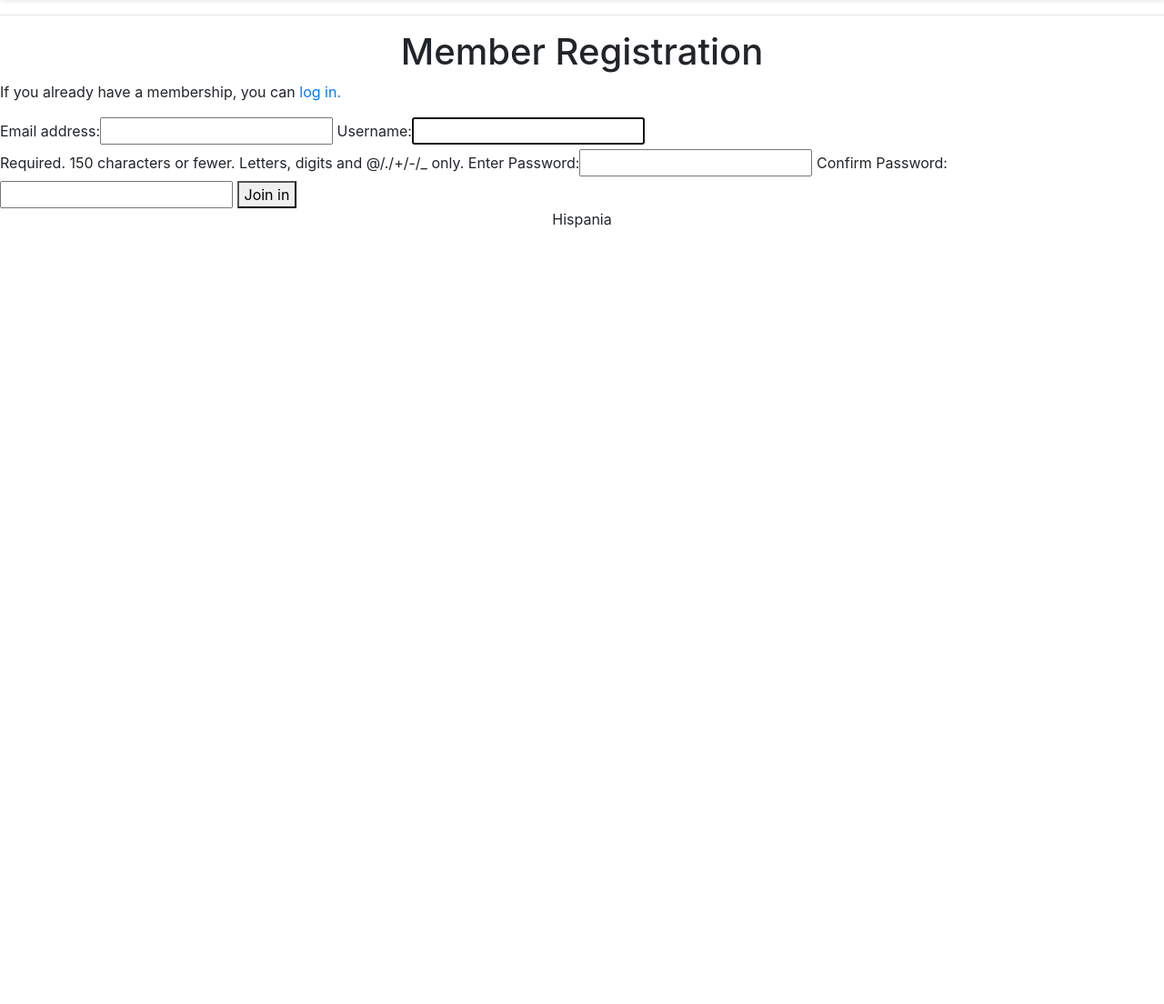
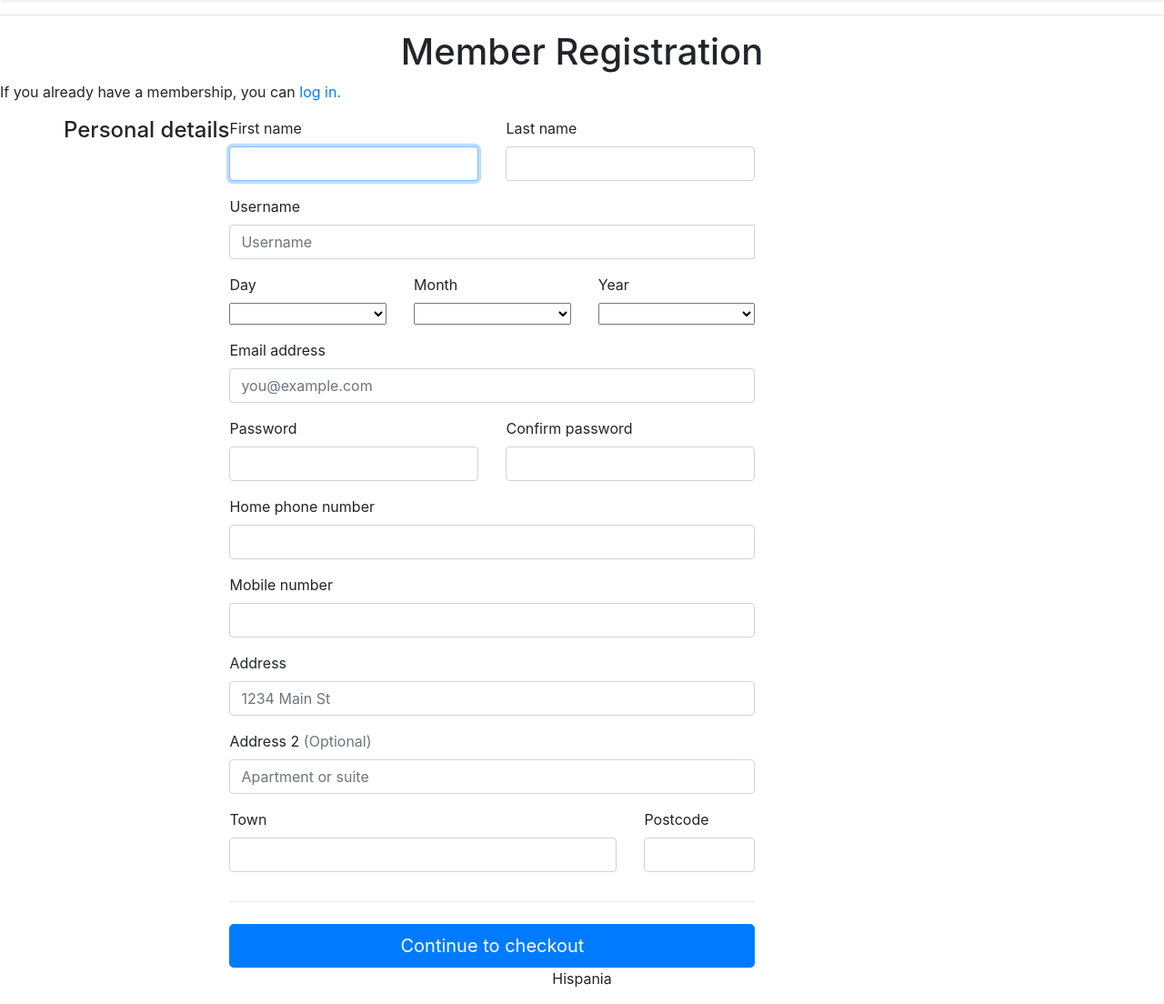
Before and after one commit to JK27/hispania, a Django app: page /accounts/join/ in a window 1280 px wide. Shown: the part 48-1152 px from the top of the page at 91% size. Before the commit the page ends 299 px from the top, so only its background shows below. Run offline with Django 3.2, Linux system fonts and the light colour scheme; lists and menus that the app fills with data are empty; some libraries are stand-ins or nearby versions.

Commit message:
Basic styled join.html

```diff
--- a/accounts/forms.py
+++ b/accounts/forms.py
@@ -17,7 +17,11 @@
 
     class Meta:
         model = User
-        fields = ['email', 'username', 'password1', 'password2']
+        # fields = ['email', 'username', 'password1', 'password2']
+        fields = ['firstName', 'lastName', 'username', 'dob',
+                  'email', 'password1', 'password2',
+                  'address1', 'address2', 'town', 'postcode',
+                  'landline', 'mobile']
 
     def clean_email(self):
         email = self.cleaned_data.get('email')
--- a/accounts/templates/join.html
+++ b/accounts/templates/join.html
@@ -1,20 +1,150 @@
 <!DOCTYPE html>
 {% extends 'base.html' %}
-
 {% load bootstrap_tags %}
 
 {% block page_title %}Join In Page{% endblock %}
 
 {% block page_heading %}Member Registration{% endblock %}
 
+
 {% block content %}
 <!-- Message to redirect to login page for already members -->
 <p>If you already have a membership, you can <a href="{% url 'login' %}">log in.</a></p>
 
 <!--------------------------------------------------------- Join in form -->
-<form method="POST">
+<!-- <form method="POST">
 	{% csrf_token %}
 	{{ join_form | as_bootstrap }}
 	<button type="submit">Join in</button>
-</form>
+</form> -->
+
+<div class="container">
+	<div class="row">
+		<h4 class="mb-3">Personal details</h4>
+		<form class="form-join" method="POST">
+        {% csrf_token %}
+			<div class="row">
+				<!-- First name -->
+				<div class="col-md-6 mb-3 form-group" id="div_id_firstName">
+					<label for="id_firstName">First name</label>
+					<input type="text" class="form-control" id="id_firstName" placeholder="" required="" autofocus>
+					<div class="invalid-feedback">
+						Valid first name is required.
+					</div>
+				</div>
+				<!-- Last name -->
+				<div class="col-md-6 mb-3" id="div_id_lastName">
+					<label for="id_lastName">Last name</label>
+					<input type="text" class="form-control" id="id_lastName" placeholder="" required="">
+					<div class="invalid-feedback">
+						Valid last name is required.
+					</div>
+				</div>
+			</div>
+			<!-- Username -->
+			<div class="mb-3" id="div_id_username">
+				<label for="id_username">Username</label>
+				<div class="input-group">
+					<input type="text" class="form-control" id="id_username" placeholder="Username" required="">
+					<div class="invalid-feedback" style="width: 100%;">
+						Your username is required.
+					</div>
+				</div>
+			</div>
+			<!-- Date of birth -->
+			<div class="row" id="div_dob">
+				<div class="col-md-4 mb-3" id="div_id_dobDay">
+					<label for="id_dobDay">Day</label>
+					<select class="custome-select d-block w-100" id="id_dobDay" required>
+                    <option value="Day"></option>
+                    </select>
+					<div class="invalid-feedback">Please select a valid day.</div>
+				</div>
+				<div class="col-md-4 mb-3" id="div_id_dobMonth">
+					<label for="id_dobMonth">Month</label>
+					<select class="custome-select d-block w-100" id="id_dobMonth" required>
+                    <option value="Month"></option>
+                    </select>
+					<div class="invalid-feedback">Please select a valid month.</div>
+				</div>
+				<div class="col-md-4 mb-3" id="div_id_dobYear">
+					<label for="id_dobYear">Year</label>
+					<select class="custome-select d-block w-100" id="id_dobYear" required>
+                    <option value="Year"></option>
+                    </select>
+					<div class="invalid-feedback">Please select a valid year.</div>
+				</div>
+			</div>
+			<!-- Email address -->
+			<div class="mb-3" id="div_id_email">
+				<label for="id_email">Email address</label>
+				<input type="email" class="form-control" id="id_email" placeholder="you@example.com" required>
+				<div class="invalid-feedback">
+					Please enter a valid email address for shipping updates.
+				</div>
+			</div>
+			<!-- Password -->
+			<div class="row">
+				<div class="col-md-6 mb-3" id="div_id_password1">
+					<label for="id_password1">Password</label>
+					<input type="password" class="form-control" id="id_password1" required>
+                </div>
+                <div class="col-md-6 mb-3" id="div_id_password2">
+					<label for="id_password2">Confirm password</label>
+					<input type="password" class="form-control" id="id_password2" required>
+                </div>
+			</div>
+				<!-- Home phone number -->
+				<div class="mb-3" id="div_id_landline">
+					<label for="id_landline">Home phone number</label>
+					<input type="email" class="form-control" id="id_landline" placeholder="" required>
+					<div class="invalid-feedback">
+						Please enter a valid home phone number.
+					</div>
+				</div>
+				<!-- Home phone number -->
+				<div class="mb-3" id="div_id_mobile">
+					<label for="id_mobile">Mobile number</label>
+					<input type="email" class="form-control" id="id_mobile" placeholder="" required>
+					<div class="invalid-feedback">
+						Please enter a valid mobile number.
+					</div>
+				</div>
+				<!-- Home address -->
+				<div class="mb-3" id="div_id_address1">
+					<label for="id_address1">Address</label>
+					<input type="text" class="form-control" id="id_address1" placeholder="1234 Main St" required="">
+					<div class="invalid-feedback">
+						Please enter your shipping address.
+					</div>
+				</div>
+
+				<div class="mb-3" id="div_id_address2">
+					<label for="id_address2">Address 2 <span class="text-muted">(Optional)</span></label>
+					<input type="text" class="form-control" id="id_address2" placeholder="Apartment or suite">
+            </div>
+
+					<div class="row">
+						<!-- Town -->
+						<div class="col-md-9 mb-3" id="div_id_town">
+							<label for="id_town">Town</label>
+							<input type="text" class="form-control" id="id_town" placeholder="" required="">
+							<div class="invalid-feedback">
+								Please enter your town.
+							</div>
+						</div>
+						<!-- Postcode -->
+						<div class="col-md-3 mb-3" id="div_id_postcode">
+							<label for="id_postcode">Postcode</label>
+							<input type="text" class="form-control" id="id_postcode" placeholder="" required="">
+							<div class="invalid-feedback">
+								Postcode required.
+							</div>
+						</div>
+					</div>
+					<hr class="mb-4">
+					<button class="btn btn-primary btn-lg btn-block" type="submit">Continue to checkout</button>
+		</form>
+	</div>
+</div>
 {% endblock %}
--- a/checkout/views.py
+++ b/checkout/views.py
@@ -11,7 +11,7 @@
 stripe.api_key = settings.STRIPE_SECRET
 
 
-@login_required()
+@login_required(login_url='/accounts/join/')
 def checkout(request):
     if request.method == "POST":
         order_form = OrderForm(request.POST)
```
Also changed, not shown: accounts/templates/login.html (+7 -6 lines), db.sqlite3.
